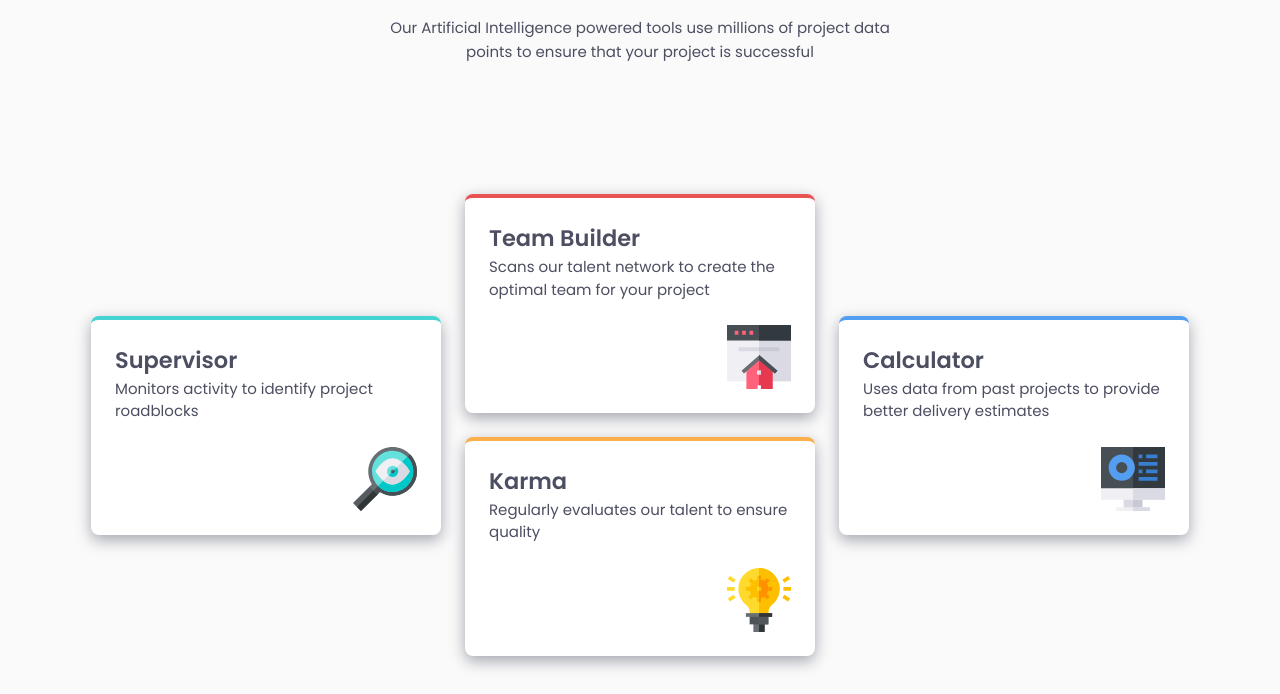
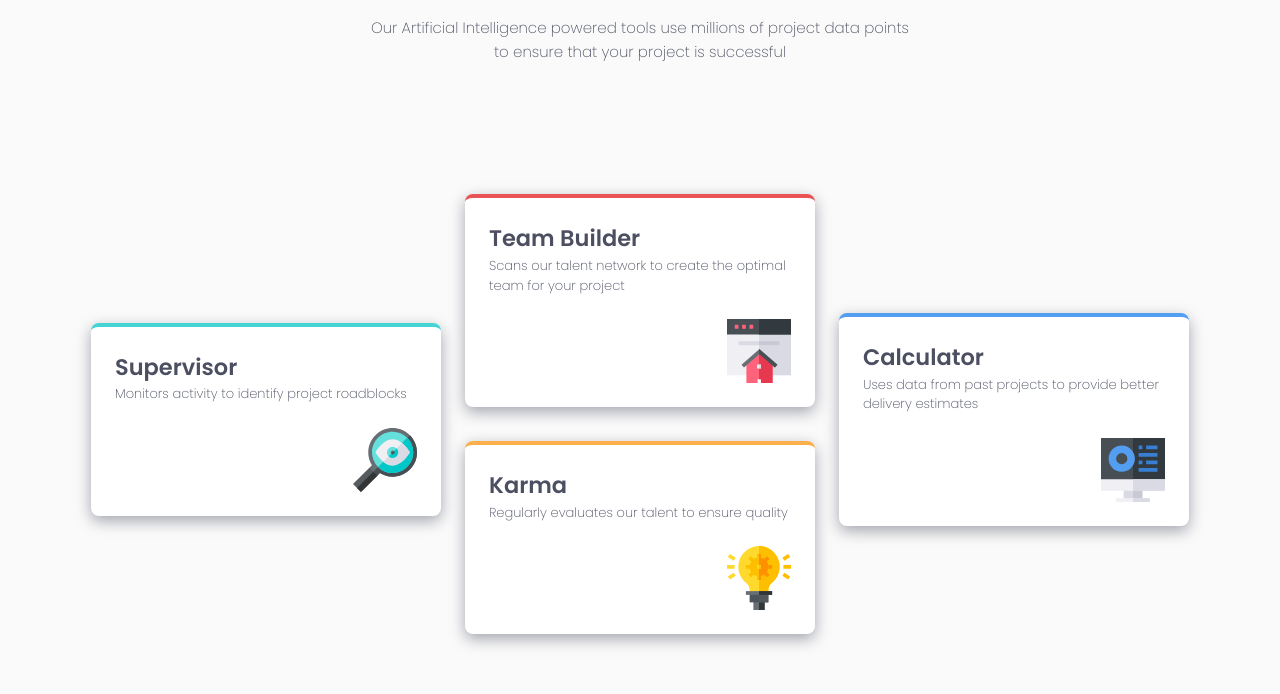
Before and after one commit to mickoymouse/four-card-feature-section-v2, a plain HTML site: page index.html in a window 1280 px wide. Shown: the part 196-890 px from the top of the page. Drawn offline with Linux system fonts and the light colour scheme.

Commit message:
updated some styles.

```diff
--- a/style.css
+++ b/style.css
@@ -14,7 +14,7 @@
     --clr-orange: hsl(34, 97%, 64%);
     --clr-blue: hsl(212, 86%, 64%);
     --clr-bluegray: hsl(229, 6%, 66%);
-    --clr-gray: hsl(234, 12%, 34%);
+    --clr-gray: hsl(232, 12%, 34%);
     --clr-gray-light: hsl(0, 0%, 98%);
 }
 
@@ -82,6 +82,7 @@ body {
         > p {
             text-align: center;
             line-height: 1.6;
+            font-weight: var(--fw-light);
         }
     }
 }
@@ -119,9 +120,9 @@ body {
         color: var(--clr-gray);
     }
 
-    > p {
+    > div > p {
         font-size: var(--fs-13);
-        font-weight: var(--fw-regular);
+        font-weight: var(--fw-light);
     }
 
     > img {
@@ -184,12 +185,6 @@ body {
             width: 50%;
             margin: 50px auto;
             text-align: center;
-
-            > p {
-                font-size: var(--fs-15);
-                font-weight: var(--fw-regular);
-                color: var(--clr-gray);
-            }
         }
     }
 
```
